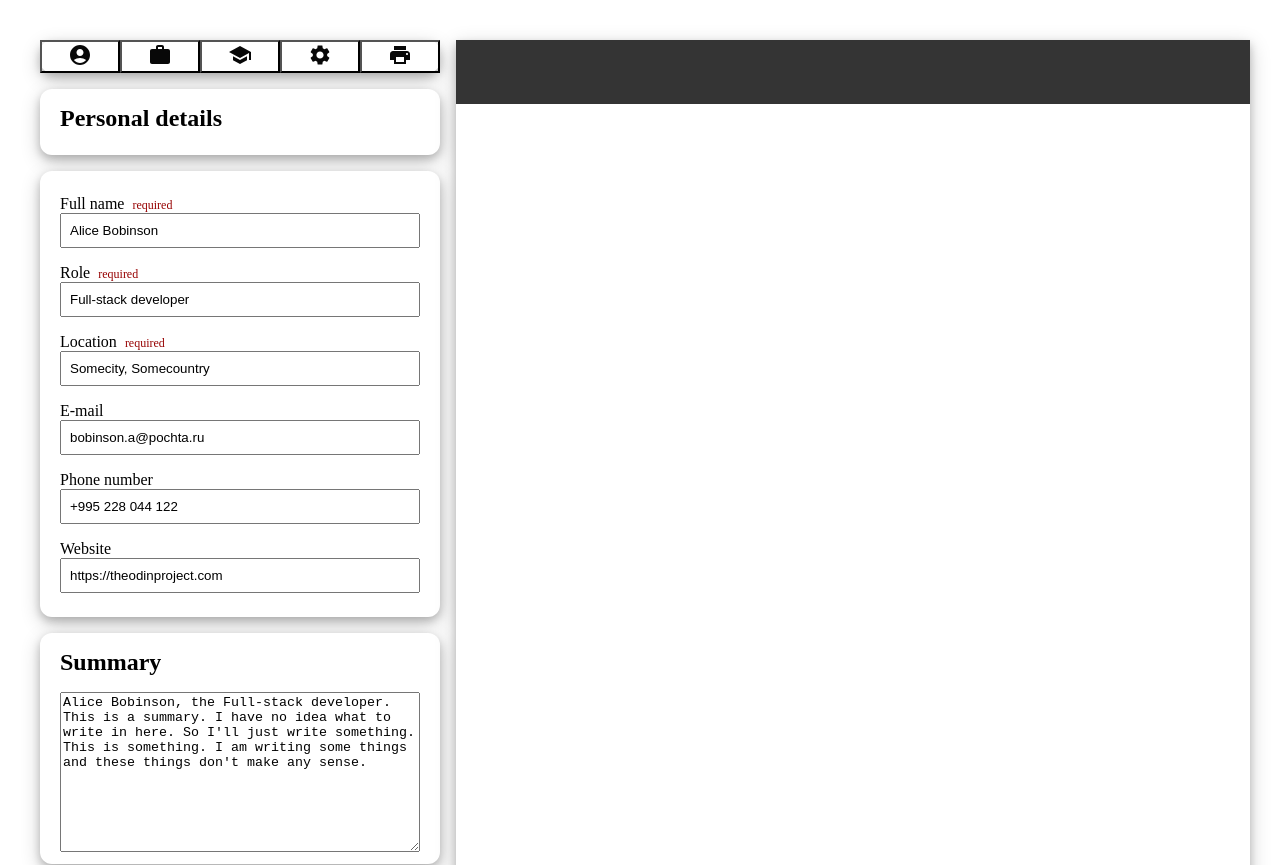
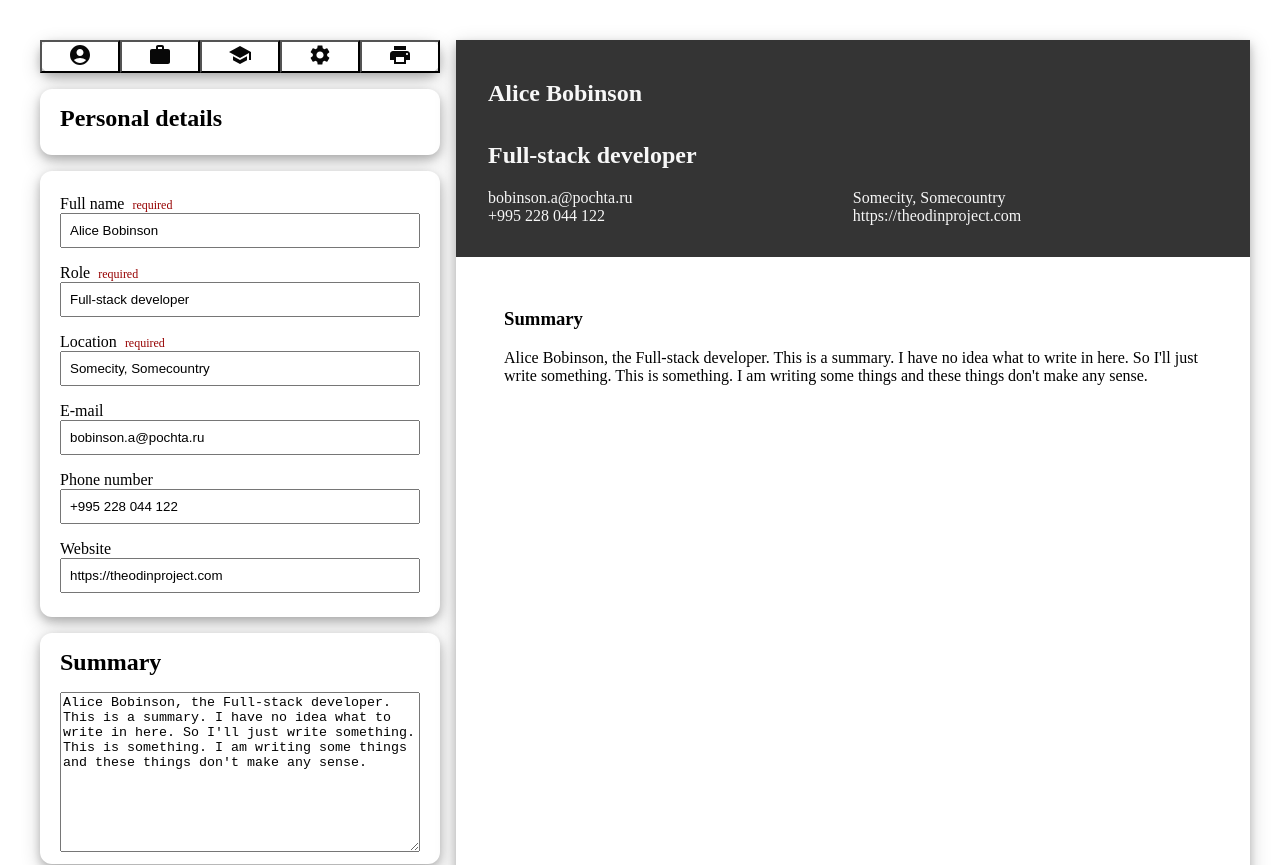
Before and after one commit to utkabulka/cv-application, a React (Vite) app: page / in a window 1280 px wide. Shown: the top 865 px of the page. Built offline with nearby package versions, Linux system fonts and the light colour scheme; the HTML template or start-up script is replaced by a standard one.

Commit message:
personal info and summary rendering

```diff
--- a/src/App.jsx
+++ b/src/App.jsx
@@ -76,7 +76,11 @@ function App() {
             )}
             <Footer />
           </div>
-          <CVOutput />
+          <CVOutput
+            personalDetails={personalDetails}
+            summary={summary}
+            workExperience={workExperience}
+          />
         </div>
       </div>
     </>
--- a/src/components/CVOutput.jsx
+++ b/src/components/CVOutput.jsx
@@ -1,14 +1,46 @@
 import PropTypes from 'prop-types'
+import * as Keys from '../constants/Keys'
+import '../styles/CVOutput.css'
 
-function CVOutput(personalInformation = []) {
+function CVOutput({ personalDetails = [], summary = '', workExperience = [] }) {
   return (
     <div className='cv-output'>
-      <div className='personal'></div>
+      <div className='personal'>
+        <h1>{personalDetails[Keys.FULL_NAME]}</h1>
+        <h2>{personalDetails[Keys.ROLE]}</h2>
+        <div className='personal-details'>
+          <div className='personal-column'>
+            <div>
+              {personalDetails[Keys.EMAIL]}
+            </div>
+            <div>
+              {personalDetails[Keys.PHONE_NUMBER]}
+            </div>
+          </div>
+          <div className='personal-column'>
+            <div>
+              {personalDetails[Keys.LOCATION]}
+            </div>
+            <div>
+              {personalDetails[Keys.WEBSITE]}
+            </div>
+          </div>
+        </div>
+      </div>
+      {summary == '' ? null : (
+        <div className='section'>
+          <h3>Summary</h3>
+          <p>{summary}</p>
+        </div>
+      )}
+      <div className='section'></div>
     </div>
   )
 }
 CVOutput.propTypes = {
-  personalInformation: PropTypes.array.isRequired,
+  personalDetails: PropTypes.object,
+  summary: PropTypes.string,
+  workExperience: PropTypes.array,
 }
 
 export default CVOutput
--- a/src/styles/App.css
+++ b/src/styles/App.css
@@ -34,36 +34,3 @@
   padding: 8px 20px 8px 20px;
   margin-bottom: 16px;
 }
-
-.cv-output {
-  min-width: 21cm;
-  min-height: 29.7cm;
-  margin-left: 16px;
-  box-shadow: 0 4px 8px 0 #00000033, 0 6px 20px 0 #00000033;
-}
-
-.personal {
-  padding: 32px 32px 32px 32px;
-}
-.section {
-  padding: 0 48px 0 48px;
-  margin-top: 32px;
-}
-
-.personal {
-  background-color: #343434;
-}
-
-.other-personal-info {
-  display: flex;
-  flex-direction: row;
-  margin-top: 16px;
-}
-
-.name-role-block,
-.contacts-block,
-.website-location-block {
-  display: flex;
-  flex-direction: column;
-  flex: auto;
-}
--- /dev/null
+++ b/src/styles/CVOutput.css
@@ -0,0 +1,53 @@
+.cv-output {
+  display: flex;
+  flex-direction: column;
+  min-width: 21cm;
+  max-width: 21cm;
+  min-height: 29.7cm;
+  margin-left: 16px;
+  text-align: left;
+  box-shadow: 0 4px 8px 0 #00000033, 0 6px 20px 0 #00000033;
+}
+
+p {
+
+}
+
+.personal {
+  display: flex;
+  flex-direction: column;
+  padding: 32px 32px 32px 32px;
+  background-color: #343434;
+  color: #F7F7F7;
+}
+.personal-details {
+  display: flex;
+  flex-direction: row;
+  justify-content: space-between;
+}
+.personal-column {
+  display: flex;
+  flex-direction: column;
+  width: 50%;
+}
+
+.section {
+  padding: 0 48px 0 48px;
+  margin-top: 32px;
+}
+
+
+
+.other-personal-info {
+  display: flex;
+  flex-direction: row;
+  margin-top: 16px;
+}
+
+.name-role-block,
+.contacts-block,
+.website-location-block {
+  display: flex;
+  flex-direction: column;
+  flex: auto;
+}
```
